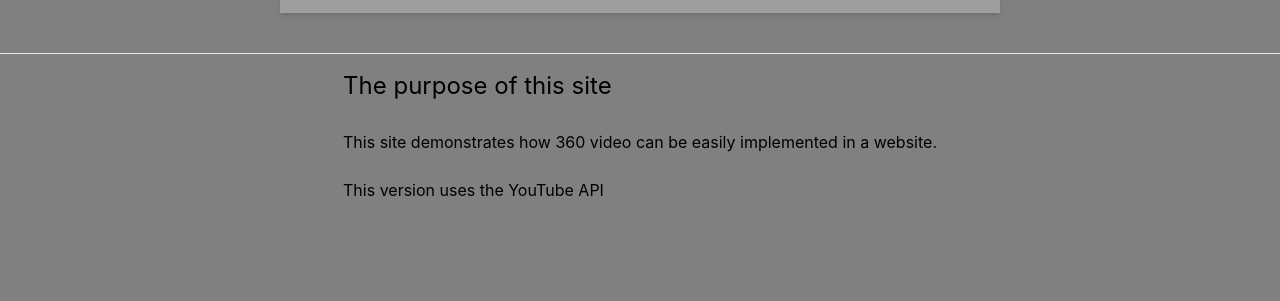
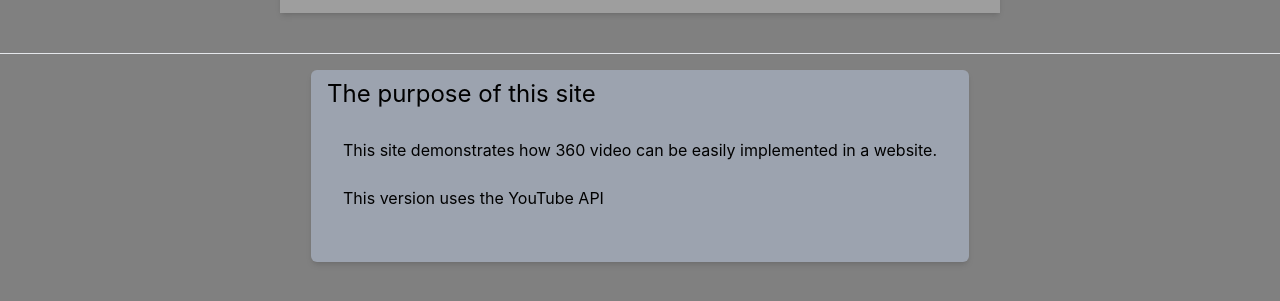
Before and after one commit to Willo12/360VideoTestResponse, a React (Create React App) app: page / in a window 1280 px wide. Shown: the part 459-760 px from the top of the page. Built offline with nearby package versions, Linux system fonts and the light colour scheme; grey boxes are pictures that could not be loaded.

Commit message:
add border to site info

```diff
--- a/src/App.css
+++ b/src/App.css
@@ -12,7 +12,6 @@
     animation: App-logo-spin infinite 20s linear;
   }
 }
-
 .App-header {
   background-color: #282c34;
   min-height: 100vh;
--- a/src/information.tsx
+++ b/src/information.tsx
@@ -7,13 +7,15 @@ type InfoProps = {
 const Info = ({ title, explanation, madeWith }: InfoProps) => {
   return (
     <div className="flex justify-center items-center mt-4 mx-4">
-      <h1 className="text-2xl lg:xl 2xl:text-6xl block ">
-        {title}
-        <div className="">
-          <p className="2xl:text-3xl mt-6 lg:mt-6">{explanation}.</p>
-          <p className="2xl:text-3xl mt-10 lg:mt-2">{madeWith}</p>
-        </div>
-      </h1>
+      <div className="bg-gray-400 rounded-md shadow-md">
+        <h1 className="text-2xl lg:xl 2xl:text-6xl mx-4 my-2  block">
+          {title}
+          <div className="mb-10 mx-4">
+            <p className="2xl:text-3xl mt-6 lg:mt-6">{explanation}.</p>
+            <p className="2xl:text-3xl mt-10 lg:mt-2">{madeWith}</p>
+          </div>
+        </h1>
+      </div>
     </div>
   );
 };
```
